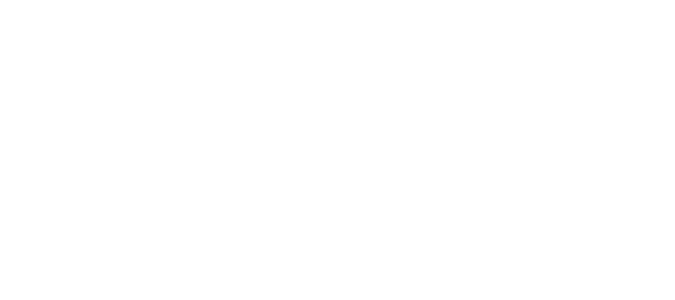
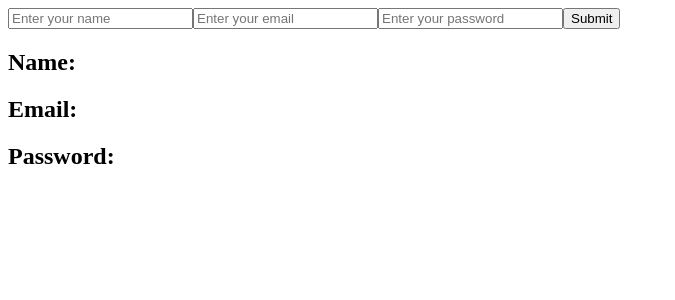
Before and after one commit to ecetinerdem/ReactTs, a React (Vite) app in the folder reactts/: page / in a window 1280 px wide. Shown: the top 300 px of the page, without its empty margins (0-675 px from the left). Built offline with nearby package versions, Linux system fonts and the light colour scheme.

Commit message:
add Form

```diff
--- a/reactts/src/App.tsx
+++ b/reactts/src/App.tsx
@@ -2,6 +2,7 @@
 import Counter from "./components/Counter";
 import UserProfileInfo from "./components/UserProfileInfo";
 import Todo from "./components/Todo";
+import Form from "./components/Form";
 
 const App = () => {
   /*
@@ -32,6 +33,7 @@
       <Counter />
       <UserProfileInfo />
       <Todo />*/}
+      <Form />
     </div>
   );
 };
--- /dev/null
+++ b/reactts/src/components/Form.tsx
@@ -0,0 +1,48 @@
+import React, { FormEvent, useRef, useState } from "react";
+
+type FormData = {
+  name: string;
+  email: string;
+  password: string;
+};
+
+const Form = () => {
+  const [submittedData, setSubmittedData] = useState<FormData>({
+    name: "",
+    email: "",
+    password: "",
+  });
+
+  const name = useRef<HTMLInputElement>(null);
+  const email = useRef<HTMLInputElement>(null);
+  const password = useRef<HTMLInputElement>(null);
+
+  const handleSubmit = (event: FormEvent<HTMLFormElement>) => {
+    event.preventDefault();
+    const nameValue = name.current!.value;
+    const emailValue = email.current!.value;
+    const passwordValue = password.current!.value;
+
+    setSubmittedData({
+      name: nameValue,
+      email: emailValue,
+      password: passwordValue,
+    });
+  };
+
+  return (
+    <form onSubmit={handleSubmit}>
+      <input type="text" placeholder="Enter your name" ref={name} />
+      <input type="email" placeholder="Enter your email" ref={email} />
+      <input type="password" placeholder="Enter your password" ref={password} />
+      <button type="submit">Submit</button>
+      <section>
+        <h1>Name: {submittedData.name}</h1>
+        <h1>Email: {submittedData.email}</h1>
+        <h1>Password: {submittedData.password}</h1>
+      </section>
+    </form>
+  );
+};
+
+export default Form;
```
